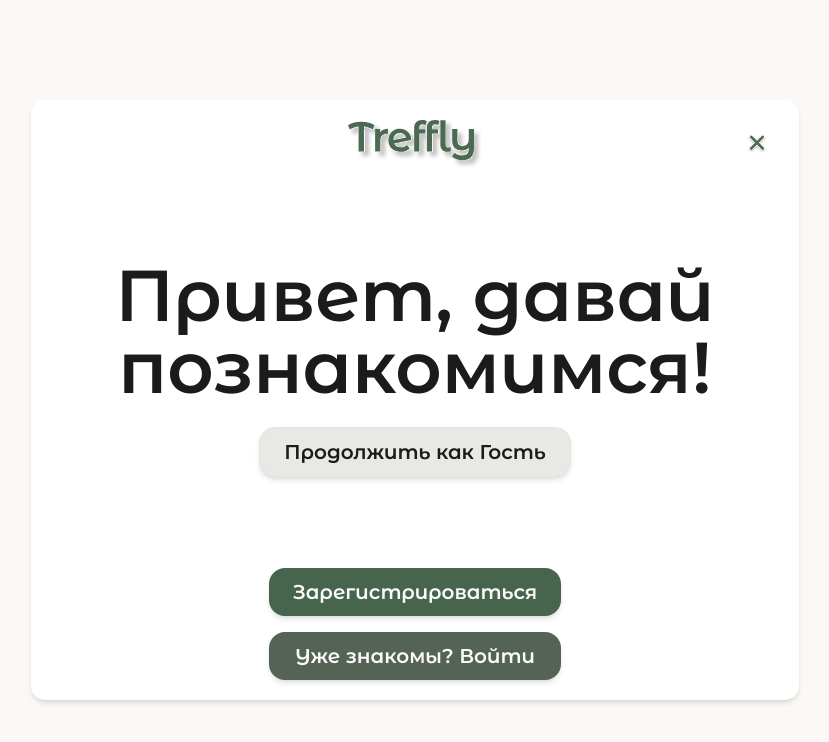
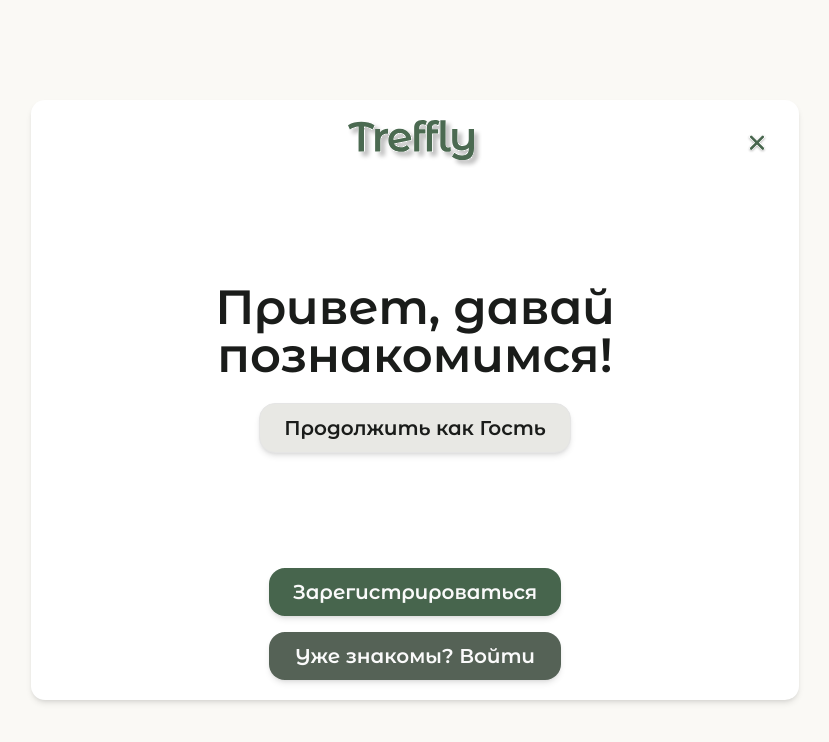
Before and after one commit to SurfTrefflyApp/frontend, a React (Vite) app: page / in a window 1280 px wide. Shown: the top 742 px of the page, without its empty margins (225-1054 px from the left). Built offline with nearby package versions, Linux system fonts and the light colour scheme.

Commit message:
change close icon color to var variant

```diff
--- a/src/pages/Welcome/ui/Welcome.tsx
+++ b/src/pages/Welcome/ui/Welcome.tsx
@@ -20,7 +20,7 @@
       }
     >
       <div className="flex flex-col items-center gap-5 md:gap-6">
-        <h1 className="font-semibold text-4xl md:text-7xl text-center">
+        <h1 className="font-semibold text-4xl md:text-5xl text-center">
           Привет, давай познакомимся!
         </h1>
         <Button variant="outline" asChild>
--- a/src/shared/ui/AuthLayout.tsx
+++ b/src/shared/ui/AuthLayout.tsx
@@ -46,7 +46,7 @@
             navigate(routes.main, { replace: true });
           }}
         >
-          <Close color="#4B6A51" className="size-[20px]" />
+          <Close color="var(--primary)" className="size-[20px]" />
         </Button>
         <header>
           <Title />
```
